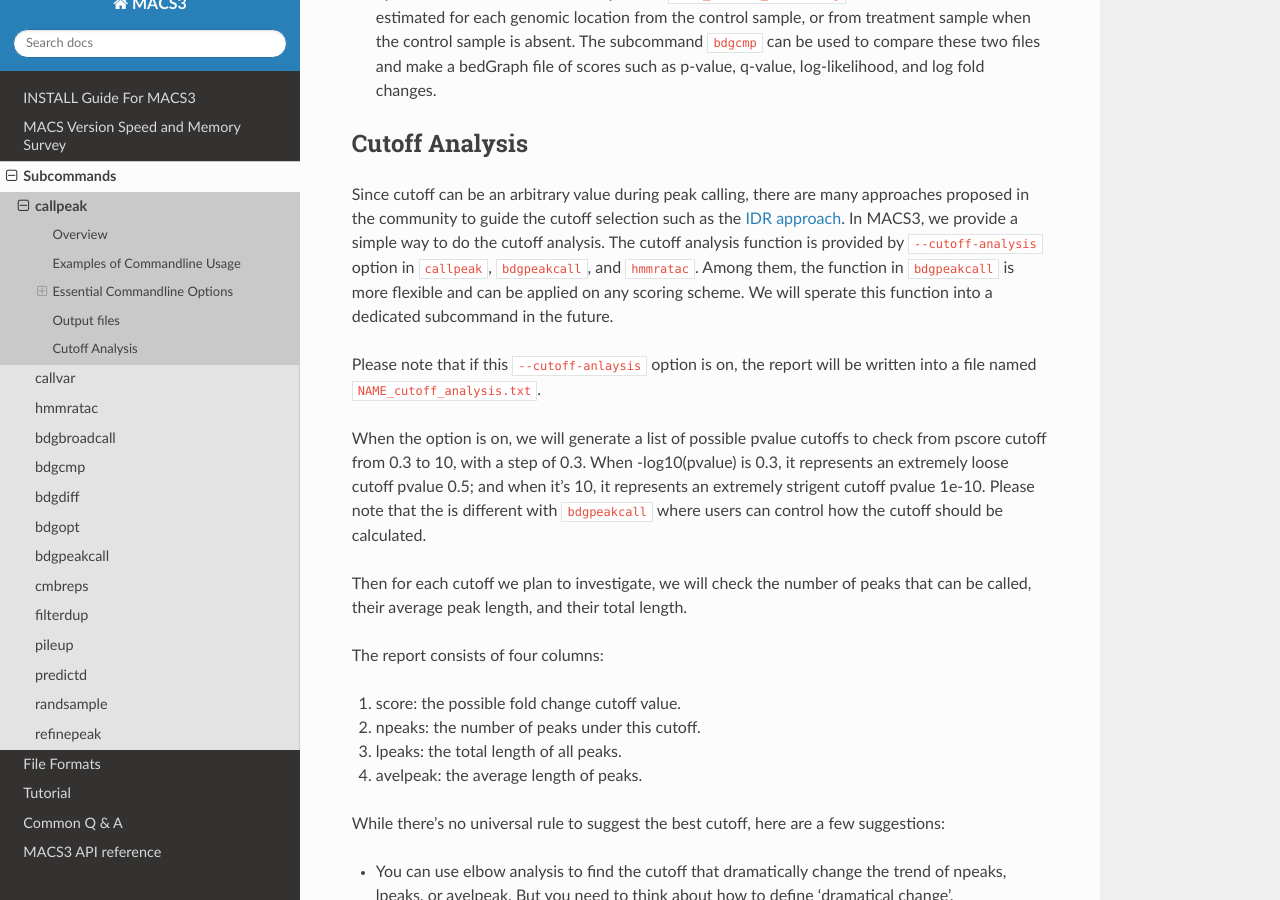
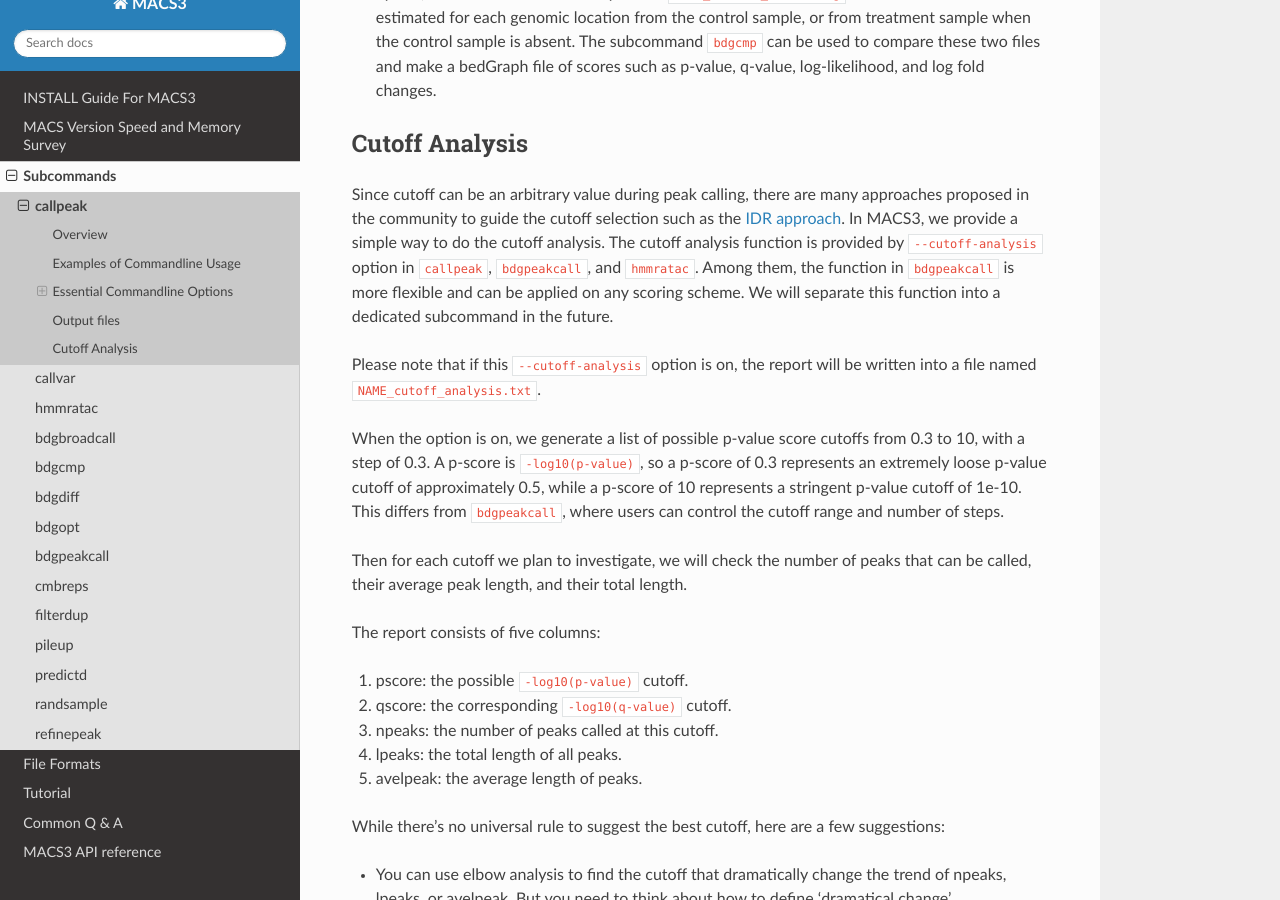
Before and after one commit to macs3-project/MACS, a Sphinx documentation site: the page built from docs/source/docs/callpeak.md, in a window 1280 px wide and 900 px high, scrolled down 8998 px. Built offline with Sphinx 7.4.7 and the Read the Docs theme 3.1.0, drawn with Linux system fonts in a browser that asks for light colours.

Commit message:
fix cutoff analysis documentation

```diff
--- a/docs/source/docs/callpeak.md
+++ b/docs/source/docs/callpeak.md
@@ -521,30 +521,30 @@ provide a simple way to do the cutoff analysis. The cutoff analysis
 function is provided by `--cutoff-analysis` option in `callpeak`,
 `bdgpeakcall`, and `hmmratac`. Among them, the function in
 `bdgpeakcall` is more flexible and can be applied on any scoring
-scheme. We will sperate this function into a dedicated subcommand in
+scheme. We will separate this function into a dedicated subcommand in
 the future.
 
-Please note that if this `--cutoff-anlaysis` option is on, the report
+Please note that if this `--cutoff-analysis` option is on, the report
 will be written into a file named `NAME_cutoff_analysis.txt`.
 
-When the option is on, we will generate a list of possible pvalue
-cutoffs to check from pscore cutoff from 0.3 to 10, with a step of
-0.3. When -log10(pvalue) is 0.3, it represents an extremely loose
-cutoff pvalue 0.5; and when it's 10, it represents an extremely
-strigent cutoff pvalue 1e-10. Please note that the is different with
-`bdgpeakcall` where users can control how the cutoff should be
-calculated.
+When the option is on, we generate a list of possible p-value score
+cutoffs from 0.3 to 10, with a step of 0.3. A p-score is
+`-log10(p-value)`, so a p-score of 0.3 represents an extremely loose
+p-value cutoff of approximately 0.5, while a p-score of 10 represents
+a stringent p-value cutoff of 1e-10. This differs from `bdgpeakcall`,
+where users can control the cutoff range and number of steps.
 
 Then for each cutoff we plan to investigate, we will check the number
 of peaks that can be called, their average peak length, and their
 total length.
 
-The report consists of four columns:
+The report consists of five columns:
 
-1. score: the possible fold change cutoff value.
-2. npeaks: the number of peaks under this cutoff.
-3. lpeaks: the total length of all peaks.
-4. avelpeak: the average length of peaks.
+1. pscore: the possible `-log10(p-value)` cutoff.
+2. qscore: the corresponding `-log10(q-value)` cutoff.
+3. npeaks: the number of peaks called at this cutoff.
+4. lpeaks: the total length of all peaks.
+5. avelpeak: the average length of peaks.
 
 While there's no universal rule to suggest the best cutoff, here are a
 few suggestions:
```
Also changed, not shown: docs/source/docs/bdgpeakcall.md (+6 -6 lines), docs/source/docs/cutoffanalysis.md (+14 -4 lines).
